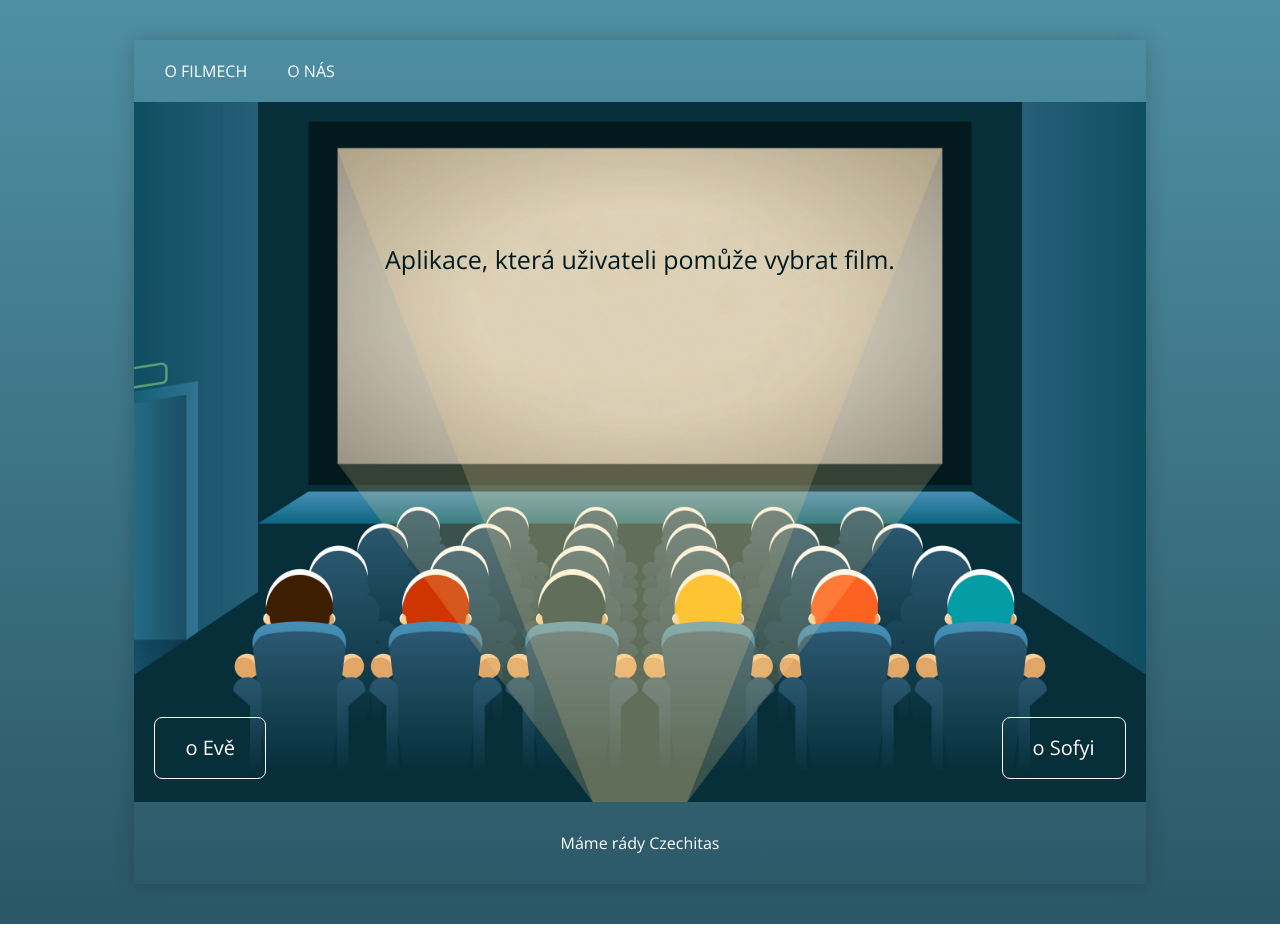
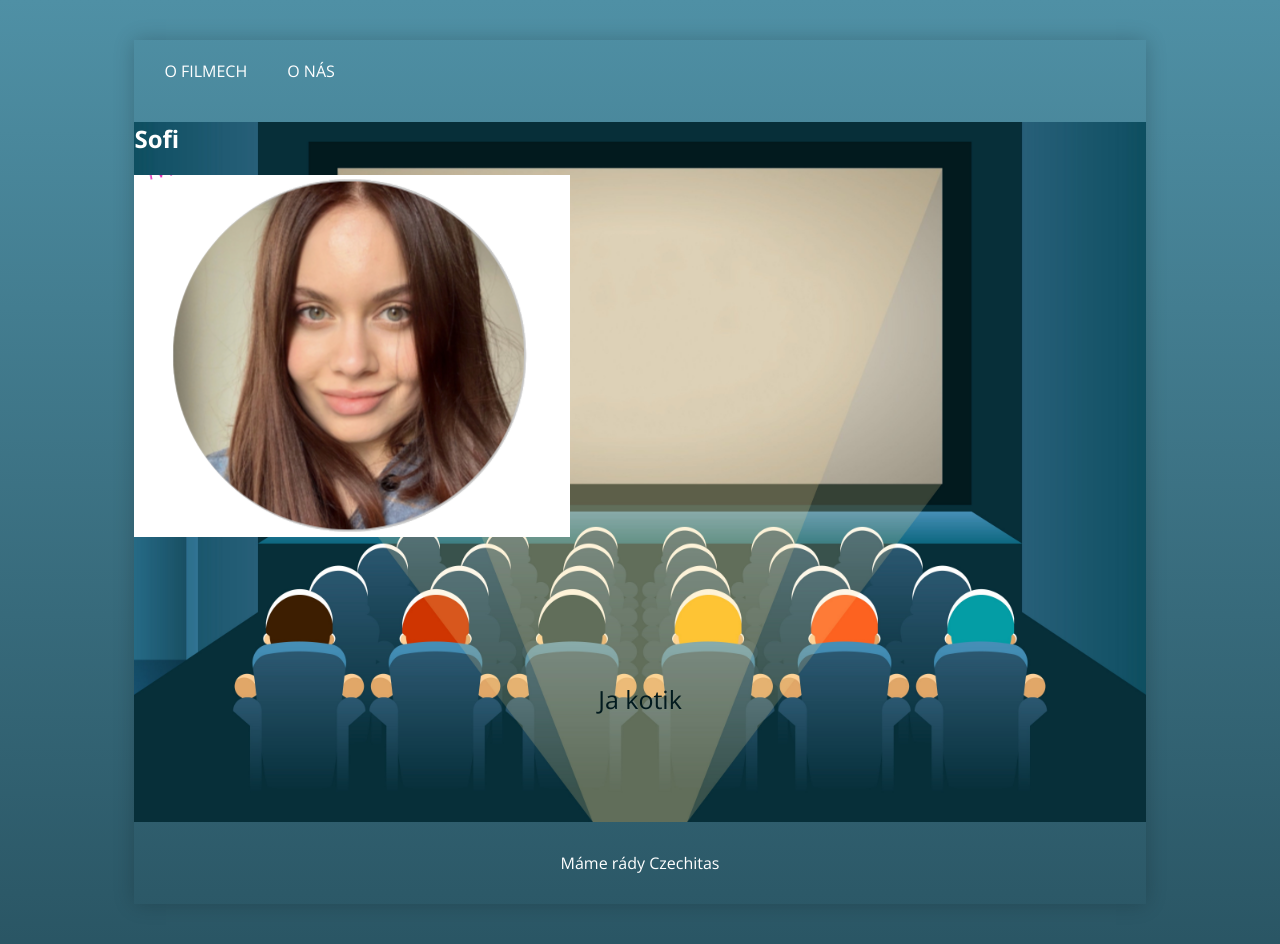
Before and after one commit to belikovasofie/o-projektu, a React app: page /about/sofi in a window 1280 px wide. Built offline with nearby package versions, Linux system fonts and the light colour scheme.

Commit message:
routing and components add

```diff
--- a/package.json
+++ b/package.json
@@ -24,6 +24,7 @@
   },
   "dependencies": {
     "react": "^17.0.2",
-    "react-dom": "^17.0.2"
+    "react-dom": "^17.0.2",
+    "react-router-dom": "^5.2.0"
   }
 }
--- a/src/Main/index.jsx
+++ /dev/null
@@ -1,42 +0,0 @@
-import React from 'react';
-import { render } from 'react-dom';
-import './style.css';
-
-const Main = () => {
-  return (
-    <>
-      <div className="content">
-        <header className="menu">
-          <ul>
-            <li>
-              <a href="#">O FILMECH</a>
-            </li>
-
-            <li>
-              <a href="#">O NÁS</a>
-            </li>
-          </ul>
-        </header>
-
-        <div className="container">
-          <main className="main">
-            Aplikace, která uživateli pomůže vybrat film.
-          </main>
-
-          <div className="tlacitka">
-            <div className="tlac">
-              <a href="#">o Evě</a>
-            </div>
-
-            <div className="tlac">
-              <a href="#">o Sofyi</a>
-            </div>
-          </div>
-        </div>
-        <footer className="footer">Máme rády Czechitas</footer>
-      </div>
-    </>
-  );
-};
-
-export default Main;
--- /dev/null
+++ b/src/components/About/index.jsx
@@ -0,0 +1,14 @@
+import React from 'react';
+import { Link } from 'react-router-dom';
+
+const About = ({ name, text, photo }) => {
+  return (
+    <div className="container">
+      <h2>{name}</h2>
+      <img src={photo} />
+      <main className="main">{text}</main>
+    </div>
+  );
+};
+
+export default About;
--- /dev/null
+++ b/src/components/About/style.css
@@ -0,0 +1 @@
+import './style.css';
--- /dev/null
+++ b/src/components/Footer/index.jsx
@@ -0,0 +1,6 @@
+import React from 'react';
+import './style.css';
+
+const Footer = () => <footer className="footer">Máme rády Czechitas </footer>;
+
+export default Footer;
--- /dev/null
+++ b/src/components/Footer/style.css
@@ -0,0 +1,4 @@
+.footer {
+  padding: 30px;
+  text-align: center;
+}
--- /dev/null
+++ b/src/components/Header/index.jsx
@@ -0,0 +1,22 @@
+import React from 'react';
+import { Link } from 'react-router-dom';
+import './style.css';
+
+const Header = () => (
+  <header className="menu">
+    <ul>
+      <li>
+        <Link to="/">O FILMECH</Link>
+      </li>
+      <li>
+        O NÁS
+        <div className="dropdown-content">
+          <Link to="/about/eva">O Eve</Link>
+          <Link to="/about/sofi">O Sofi</Link>
+        </div>
+      </li>
+    </ul>
+  </header>
+);
+
+export default Header;
--- /dev/null
+++ b/src/components/Header/style.css
@@ -0,0 +1,35 @@
+.menu ul {
+  padding: 10px 10px;
+  margin: 0;
+}
+
+.menu li {
+  position: relative;
+  display: inline-block;
+  text-decoration: none;
+  padding: 10px 20px;
+}
+
+.dropdown-content {
+  display: none;
+  position: absolute;
+  background-color: #4f90a5;
+  min-width: 160px;
+  box-shadow: 0px 8px 16px 0px rgba(0, 0, 0, 0.2);
+  z-index: 1;
+}
+
+.dropdown-content a {
+  color: white;
+  padding: 12px 16px;
+  text-decoration: none;
+  display: block;
+}
+
+.dropdown-content a:hover {
+  background-color: #58a1b9;
+}
+
+.menu li:hover .dropdown-content {
+  display: block;
+}
--- /dev/null
+++ b/src/components/Home/index.jsx
@@ -0,0 +1,24 @@
+import React from 'react';
+import './style.css';
+
+const Home = () => {
+  return (
+    <div className="container">
+      <main className="main">
+        Aplikace, která uživateli pomůže vybrat film.
+      </main>
+
+      {/* <div className="tlacitka">
+        <div className="tlac">
+          <a href="#">o Evě</a>
+        </div> */}
+
+      {/* <div className="tlac">
+          <a href="#">o Sofyi</a>
+        </div>
+      </div> */}
+    </div>
+  );
+};
+
+export default Home;
--- a/src/Main/style.css
+++ b/src/components/Home/style.css
@@ -15,22 +15,11 @@ header {
 
 .container {
   margin: 0 auto;
-  background-image: url(../img/43691.jpg);
+  background-image: url(../../img/43691.jpg);
   background-repeat: no-repeat;
   height: 700px;
   background-position: center;
   background-size: cover;
-}
-
-ul {
-  padding: 10px 10px;
-  margin: 0;
-}
-
-li {
-  display: inline-block;
-  text-decoration: none;
-  margin: 10px 20px;
 }
 
 a {
@@ -70,8 +59,3 @@ main {
   border: 1px solid white;
   border-radius: 8px;
 }
-
-.footer {
-  padding: 30px;
-  text-align: center;
-}
--- a/src/index.jsx
+++ b/src/index.jsx
@@ -1,12 +1,34 @@
 import React from 'react';
 import { render } from 'react-dom';
 import './style.css';
-import Main from './Main';
+import Home from './components/Home';
+import { BrowserRouter as Router, Switch, Route, Link } from 'react-router-dom';
+import Header from './components/Header';
+import Footer from './components/Footer';
+import About from './components/About';
+
+import SofiPhoto from './img/sofi.photo.png';
 
 const App = () => (
-  <>
-    <Main />
-  </>
+  <Router>
+    <div className="content">
+      <Header />
+
+      <Switch>
+        <Route path="/" exact>
+          <Home />
+        </Route>
+        <Route path="/about/eva">
+          <About name="Eva" text="o Eve" />
+        </Route>
+        <Route path="/about/sofi">
+          <About name="Sofi" text="Ja kotik" photo={SofiPhoto} />
+        </Route>
+      </Switch>
+
+      <Footer />
+    </div>
+  </Router>
 );
 
 render(<App />, document.querySelector('#app'));
```
Also changed, not shown: src/img/sofi.photo.png (added).
